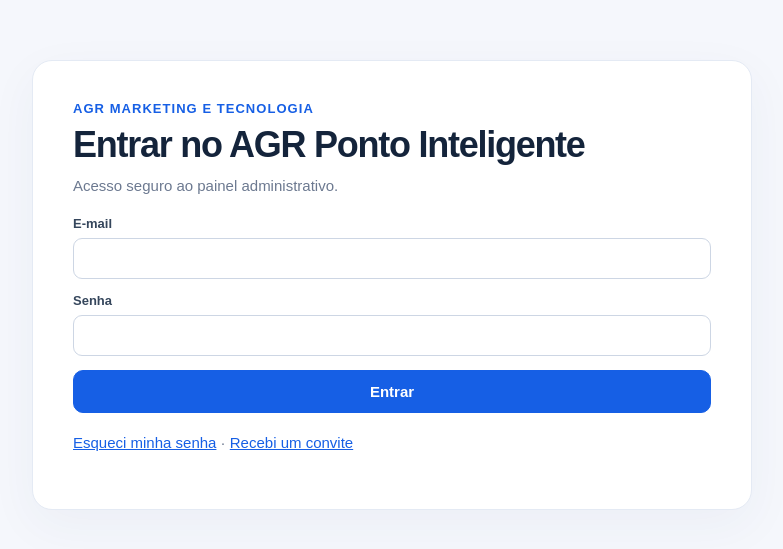
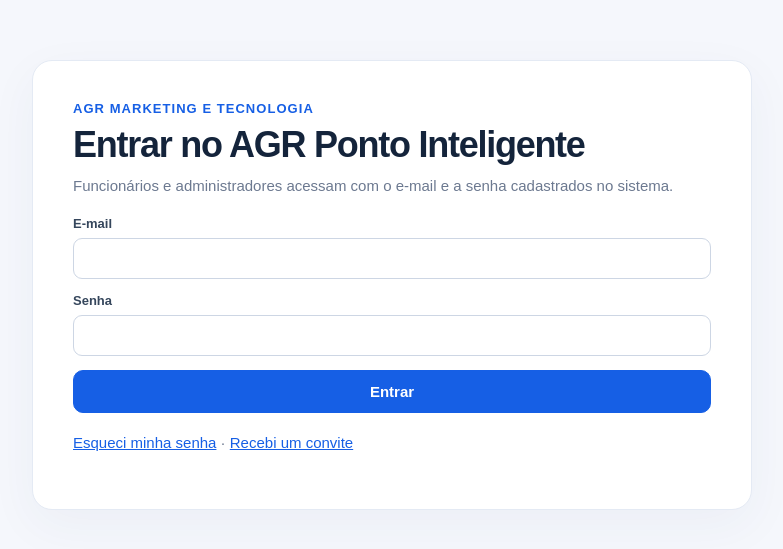
Before and after one commit to m4nozk33-hash/puta-que-pario-, a Next.js app: page /login in a window 1280 px wide. Shown: the part 115-664 px from the top of the page, without its empty margins (248-1031 px from the left). Built offline with nearby package versions, Linux system fonts and the light colour scheme.

Commit message:
fix: ativar convite do funcionário no login e permitir reenviar confirmação

```diff
--- a/src/app/login/page.tsx
+++ b/src/app/login/page.tsx
@@ -1,27 +1,68 @@
 'use client'
-import { useState } from 'react'
+import {useState} from 'react'
 import Link from 'next/link'
-import { useRouter } from 'next/navigation'
-import { createClient } from '../../lib/supabase/client'
+import {useRouter} from 'next/navigation'
+import {createClient} from '../../lib/supabase/client'
 
-export default function Login() {
-  const router = useRouter()
-  const [email, setEmail] = useState('')
-  const [password, setPassword] = useState('')
-  const [error, setError] = useState('')
-  const [loading, setLoading] = useState(false)
-  async function submit(e: React.FormEvent<HTMLFormElement>) {
-    e.preventDefault()
-    setLoading(true); setError('')
-    try {
-      const supabase = createClient()
-      const { error } = await supabase.auth.signInWithPassword({ email, password })
-      if (error) throw error
-      router.replace('/inicio')
-      router.refresh()
-    } catch (err) {
-      setError(err instanceof Error ? err.message : 'Não foi possível entrar.')
-    } finally { setLoading(false) }
-  }
-  return <main><section className="card"><div className="brand">AGR MARKETING E TECNOLOGIA</div><h1>Entrar no AGR Ponto Inteligente</h1><p>Acesso seguro ao painel administrativo.</p><form onSubmit={submit} className="form"><label>E-mail<input type="email" required autoComplete="email" value={email} onChange={e=>setEmail(e.target.value)} /></label><label>Senha<input type="password" required autoComplete="current-password" value={password} onChange={e=>setPassword(e.target.value)} /></label>{error && <p role="alert">{error}</p>}<button disabled={loading}>{loading ? 'Entrando...' : 'Entrar'}</button></form><p><Link href="/forgot-password">Esqueci minha senha</Link> · <Link href="/ativar">Recebi um convite</Link></p></section></main>
+export default function Login(){
+ const router=useRouter()
+ const [email,setEmail]=useState('')
+ const [password,setPassword]=useState('')
+ const [error,setError]=useState('')
+ const [message,setMessage]=useState('')
+ const [loading,setLoading]=useState(false)
+ const [needsConfirmation,setNeedsConfirmation]=useState(false)
+
+ async function submit(e:React.FormEvent<HTMLFormElement>){
+  e.preventDefault();setLoading(true);setError('');setMessage('');setNeedsConfirmation(false)
+  const sb=createClient()
+  try{
+   const {error:signInError}=await sb.auth.signInWithPassword({email:email.trim().toLowerCase(),password})
+   if(signInError){
+    if(/email not confirmed|not confirmed/i.test(signInError.message)){
+     setNeedsConfirmation(true)
+     throw new Error('Seu e-mail ainda não foi confirmado. Abra a mensagem enviada ao Gmail ou solicite um novo envio abaixo.')
+    }
+    throw signInError
+   }
+   const {data:{user}}=await sb.auth.getUser()
+   if(!user)throw new Error('Não foi possível confirmar o login. Tente novamente.')
+   const {data:profile,error:profileError}=await sb.from('profiles').select('id,active').eq('id',user.id).maybeSingle()
+   if(profileError)throw profileError
+   if(!profile){
+    const {error:activationError}=await sb.rpc('accept_invite')
+    if(activationError){
+     throw new Error('Seu login funcionou, mas a vinculação com a empresa ainda está pendente: '+activationError.message+'. Confira o convite com o administrador.')
+    }
+   }else if(!profile.active){
+    throw new Error('Seu acesso está inativo. Procure o administrador da empresa.')
+   }
+   router.replace('/inicio');router.refresh()
+  }catch(err){setError(err instanceof Error?err.message:'Não foi possível entrar.')}
+  finally{setLoading(false)}
+ }
+ async function resend(){
+  if(!email.trim()){setError('Informe o e-mail cadastrado para reenviar a confirmação.');return}
+  setLoading(true);setError('');setMessage('')
+  try{
+   const {error}=await createClient().auth.resend({type:'signup',email:email.trim().toLowerCase(),options:{emailRedirectTo:window.location.origin+'/login'}})
+   if(error)throw error
+   setMessage('Se a conta estiver aguardando confirmação, um novo link será enviado ao e-mail informado. Confira também o spam.')
+  }catch(err){setError(err instanceof Error?err.message:'Não foi possível reenviar o link.')}
+  finally{setLoading(false)}
+ }
+ return <main><section className="card">
+  <div className="brand">AGR MARKETING E TECNOLOGIA</div>
+  <h1>Entrar no AGR Ponto Inteligente</h1>
+  <p>Funcionários e administradores acessam com o e-mail e a senha cadastrados no sistema.</p>
+  <form onSubmit={submit} className="form">
+   <label>E-mail<input type="email" required autoComplete="email" value={email} onChange={e=>setEmail(e.target.value)}/></label>
+   <label>Senha<input type="password" required autoComplete="current-password" value={password} onChange={e=>setPassword(e.target.value)}/></label>
+   {error&&<p role="alert" className="alert">{error}</p>}
+   {message&&<p role="status" className="notice">{message}</p>}
+   <button disabled={loading}>{loading?'Entrando...':'Entrar'}</button>
+  </form>
+  {needsConfirmation&&<button type="button" disabled={loading} onClick={resend}>Reenviar confirmação de e-mail</button>}
+  <p><Link href="/forgot-password">Esqueci minha senha</Link> · <Link href="/ativar">Recebi um convite</Link></p>
+ </section></main>
 }
```
Also changed, not shown: src/components/Activate.tsx (+6 -6 lines).
